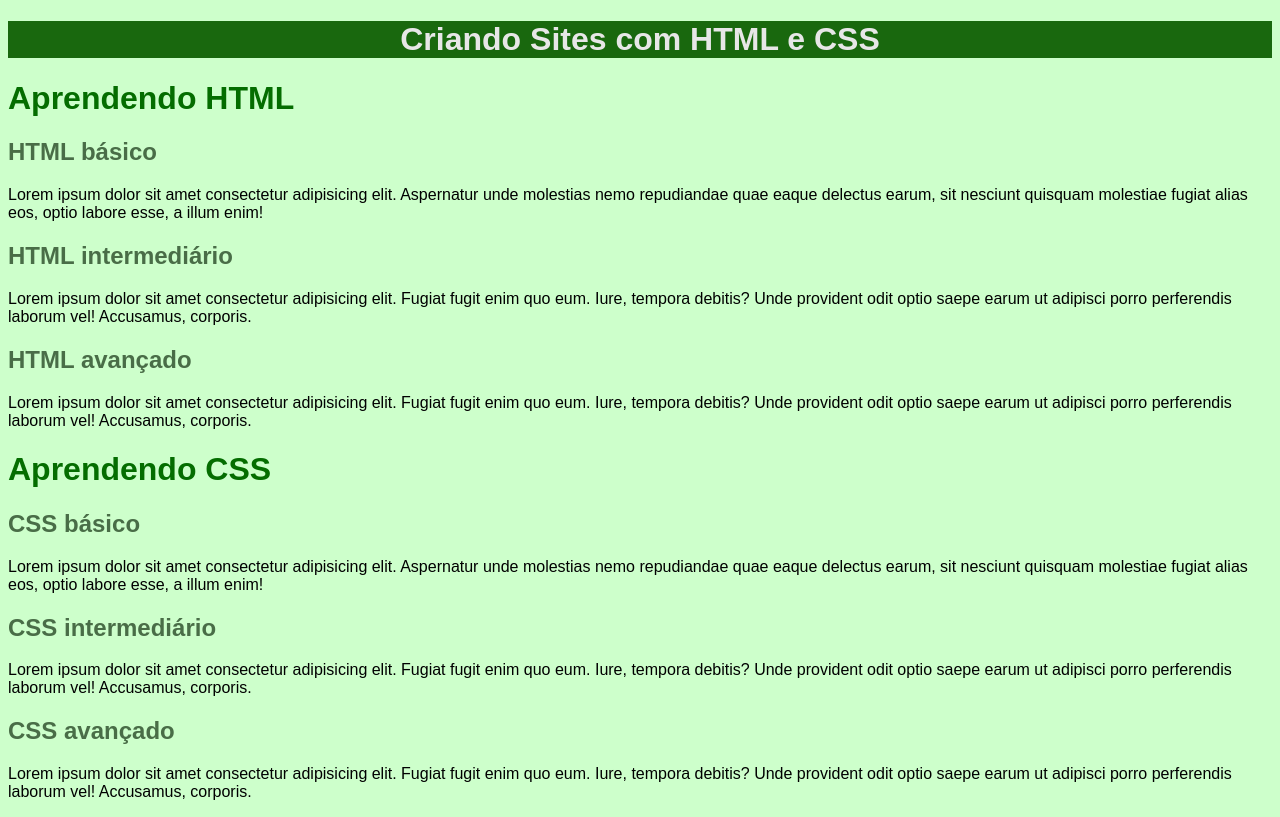
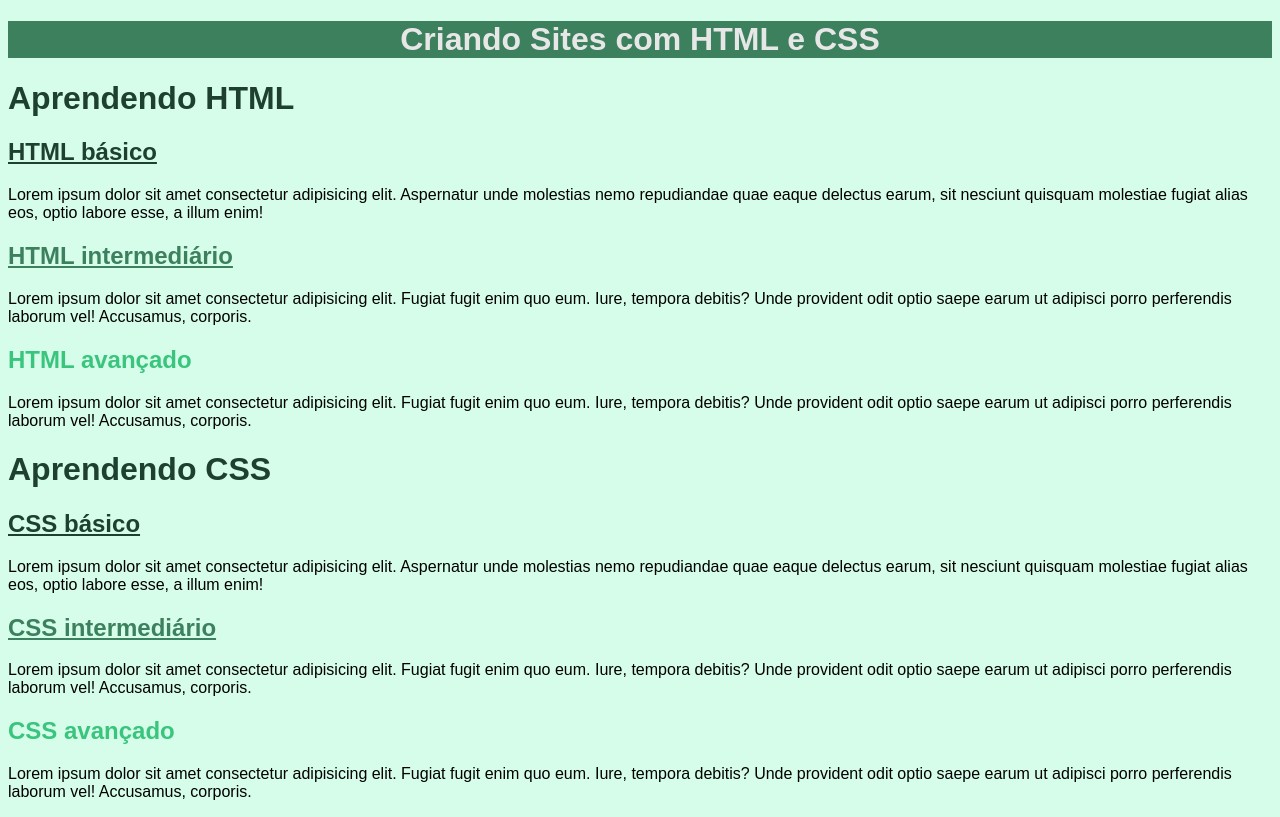
Before and after one commit to Adriney/html-css-, a plain HTML site: page exercicios/ex019/seletor01.html in a window 1280 px wide. Drawn offline with Linux system fonts and the light colour scheme.

Commit message:
Update style.css

```diff
--- a/exercicios/ex019/style.css
+++ b/exercicios/ex019/style.css
@@ -4,20 +4,31 @@
     em HTML é class = em CSS é .
 */
 body {
-    background-color: rgb(205, 255, 203);
+    background-color: #d6fde9;
     font-family: Arial, Helvetica, sans-serif;
 }
 
 h1 {
-    color: rgb(4, 109, 0);
+    color: #1e402f;
 }
 
 h1#principal{
     color: rgb(231, 231, 231);
-    background-color: rgb(25, 104, 14);
+    background-color: #3c805e;
     text-align: center;
 }
 
 h2 {
     color: rgb(73, 109, 71);
 }
+.basico {
+    color: #1e402f;
+    text-decoration-line: underline;
+}
+.intermediario {
+    color: #3c805e;
+    text-decoration: underline;
+}
+.avancado {
+    color: #39c57d
+}
```
